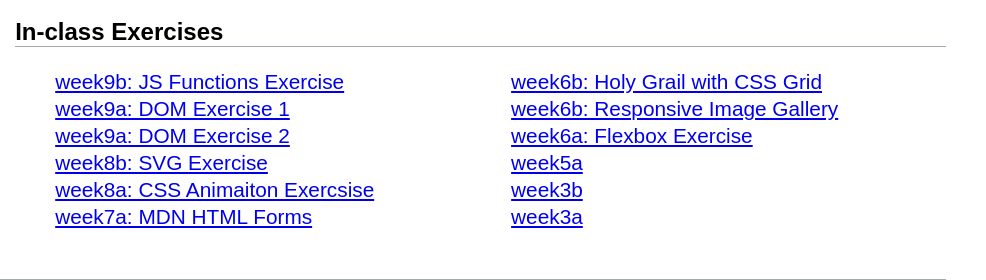
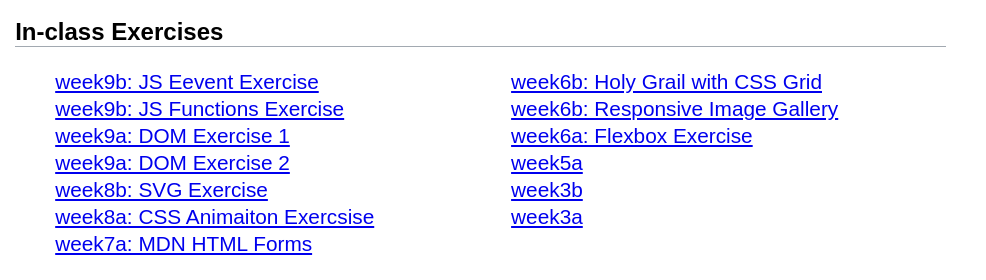
Before and after one commit to dxc7649/igme230, a plain HTML site: page index.html in a window 1280 px wide. Shown: the part 189-469 px from the top of the page, 294-1280 px from the left. Drawn offline with Linux system fonts and the light colour scheme; a script that the page names is missing.

Commit message:
Add links to JS EVent Exercise for week9b

```diff
--- a/index.html
+++ b/index.html
@@ -28,6 +28,7 @@
         <h2><strong>In-class Exercises</strong></h2>
 
         <ul>
+            <li><a href="event-examples/events-exercise.html">week9b: JS Eevent Exercise</a></li>
             <li><a href="function-examples/functions-exercise.html">week9b: JS Functions Exercise</a></li>
             <li><a href="week9a/dom-exercise.html">week9a: DOM Exercise 1</a></li>
             <li><a href="week9a/dom-exercise2.html">week9a: DOM Exercise 2</a></li>
```
